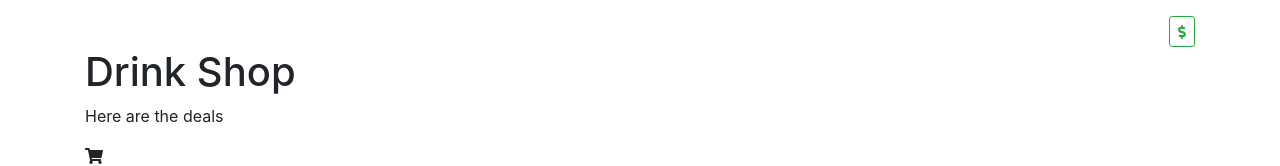
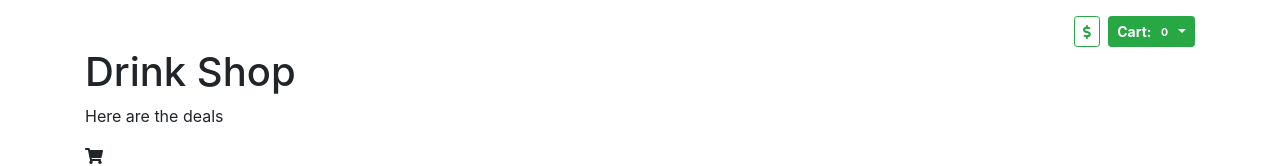
Before and after one commit to webroyit/S9W0V2-DrinkShop, a Vue app: page / in a window 1280 px wide. Shown: the top 166 px of the page. Built offline with nearby package versions, Linux system fonts and the light colour scheme.

Commit message:
Add a drop down button

```diff
--- a/src/App.vue
+++ b/src/App.vue
@@ -7,9 +7,17 @@
           <button class="btn btn-sm btn-outline-success" @click="sliderStatus = !sliderStatus">
              <font-awesome-icon icon="dollar-sign"></font-awesome-icon>
           </button>
-          <div class="ml-2" v-if="cart.length > 0">
-            <b>Cart: </b>
-            <span class="badge badge-pill badge-success">{{ cart.length }}</span>
+          <div class="ml-2">
+            <button
+              class="btn btn-success btn-sm dropdown-toggle"
+              id=cartDropdown
+              data-toggle="dropdown"
+              aria-haspopup="true"
+              aria-expanded="false"
+            >
+              <b>Cart: </b>
+              <span class="badge badge-pill badge-success">{{ cart.length }}</span>
+            </button>
           </div>
         </div>
       </div>
```
Also changed, not shown: 1 other file (tests, documents, lock files or other folders).
